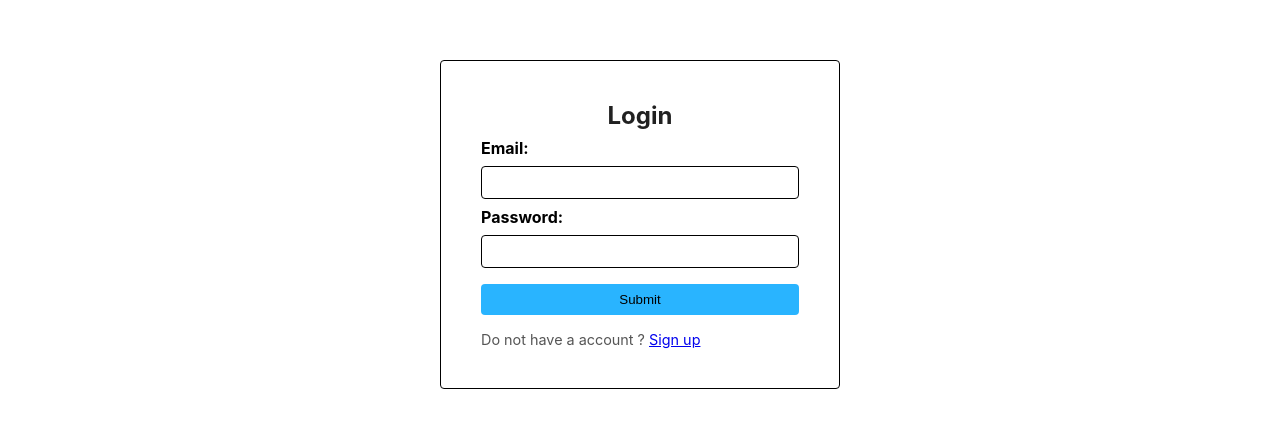
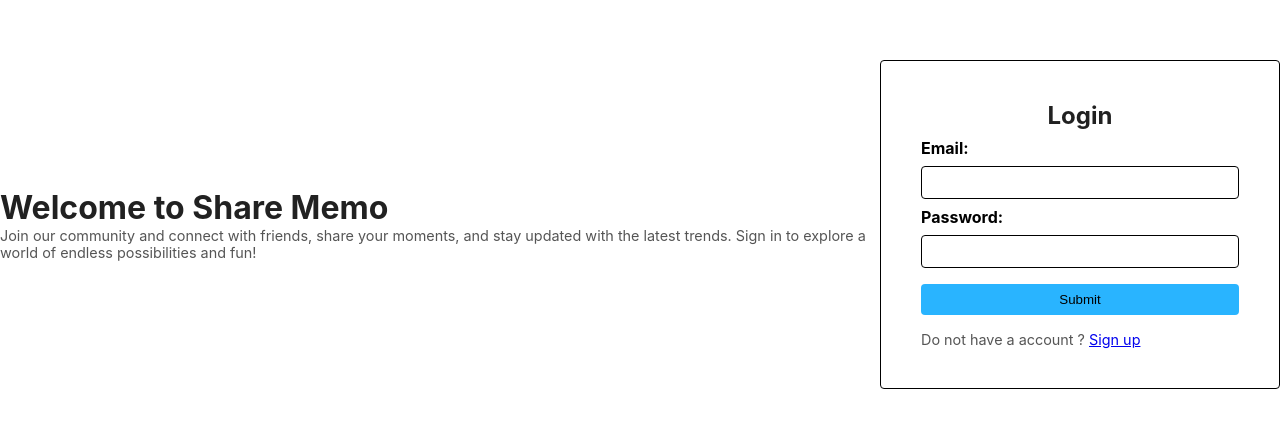
Before and after one commit to AmanKumar245/Social_media_client, a React (Create React App) app: page /#/login in a window 1280 px wide. Shown: the part 176-604 px from the top of the page. Built offline with nearby package versions, Linux system fonts and the light colour scheme.

Commit message:
Update Login.js

```diff
--- a/src/pages/login/Login.js
+++ b/src/pages/login/Login.js
@@ -30,6 +30,10 @@ function Login() {
 
   return (
     <div className='Login'>
+     <div className="login-form__header">
+        <h1 className="login-form__header__title">Welcome to Share Memo</h1>
+        <p className="login-form__header__text">Join our community and connect with friends, share your moments, and stay updated with the latest trends. Sign in to explore a world of endless possibilities and fun! </p>
+      </div>
         <div className="login-Box">
             <h2 className="heading">Login</h2>
             <form onSubmit={handleSubmit}>
```
